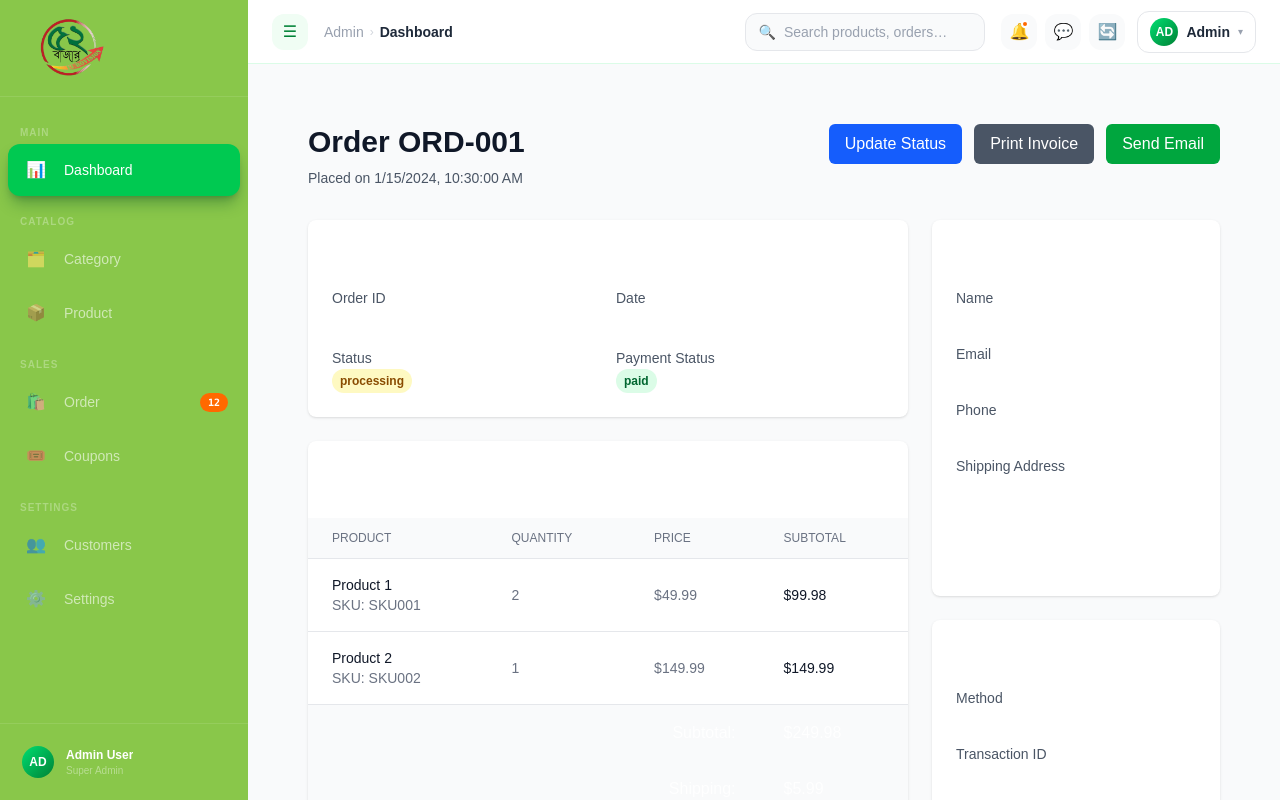
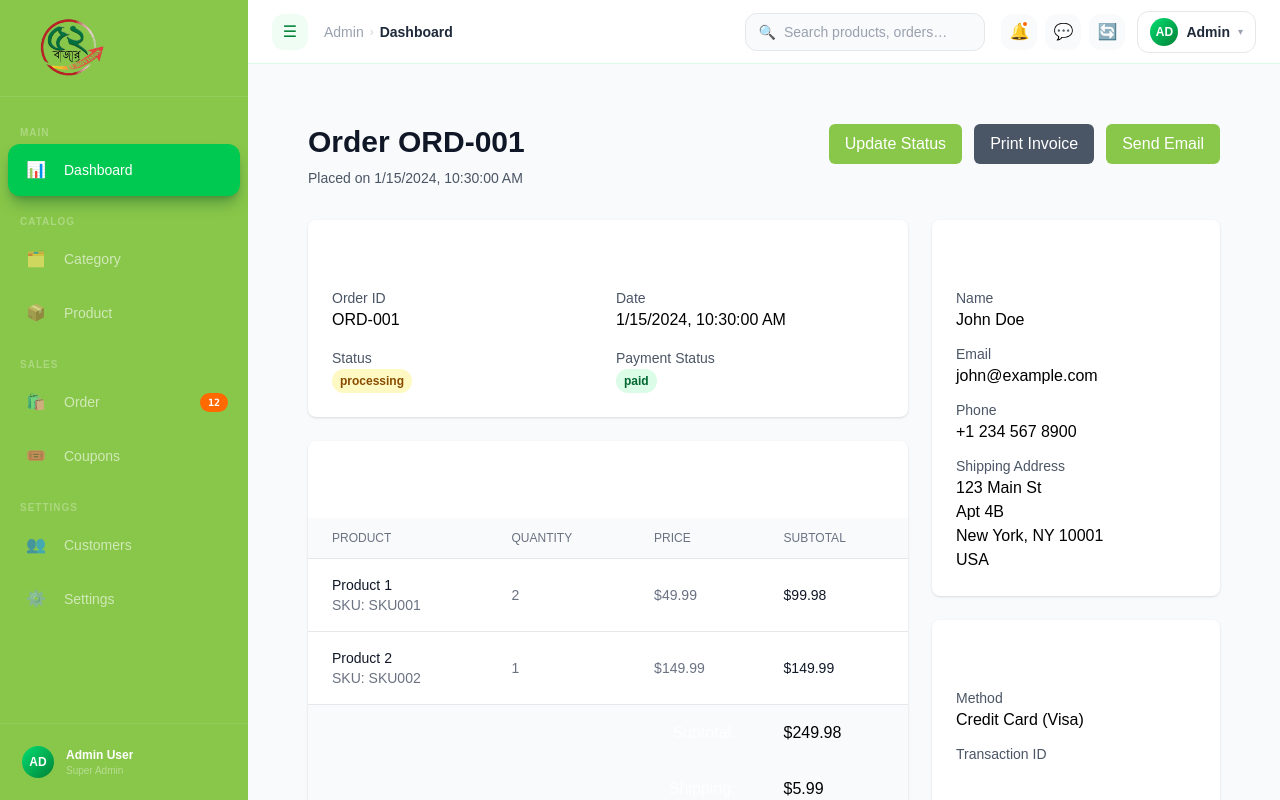
Before and after one commit to sahebbali/52bazaar-admin, a React (Vite) app: page /admin/orders/1 in a window 1280 px wide. Shown: the top 800 px of the page. Built offline with nearby package versions, Linux system fonts and the light colour scheme.

Commit message:
fix some style of order details page

```diff
--- a/src/pages/amdin/orders/OrderDetailsPage.jsx
+++ b/src/pages/amdin/orders/OrderDetailsPage.jsx
@@ -12,6 +12,7 @@ const OrderDetailsPage = () => {
   const [showStatusModal, setShowStatusModal] = useState(false);
 
   useEffect(() => {
+    console.log("Fetching details for order ID:", id);
     // Fetch order details
     const fetchOrder = async () => {
       setLoading(true);
@@ -23,7 +24,8 @@ const OrderDetailsPage = () => {
     };
     fetchOrder();
   }, [id]);
-
+  console.log("Order ID from URL:", id);
+  console.log("Order Details:", order);
   const handleUpdateStatus = async (status, note, sendEmail) => {
     // API call to update status
     console.log("Updating status:", status, note, sendEmail);
@@ -43,7 +45,7 @@ const OrderDetailsPage = () => {
   if (loading) {
     return (
       <div className="flex justify-center items-center h-64">
-        <div className="animate-spin rounded-full h-12 w-12 border-b-2 border-blue-600"></div>
+        <div className="animate-spin rounded-full h-12 w-12 border-b-2 border-(--color-primary)"></div>
       </div>
     );
   }
@@ -69,19 +71,19 @@ const OrderDetailsPage = () => {
             <div className="flex space-x-3">
               <button
                 onClick={() => setShowStatusModal(true)}
-                className="px-4 py-2 bg-blue-600 text-white rounded-md hover:bg-blue-700"
+                className="px-4 py-2 cursor-pointer bg-(--color-primary) text-white rounded-md hover:bg-(--color-primary-hover)"
               >
                 Update Status
               </button>
               <button
                 onClick={handlePrintInvoice}
-                className="px-4 py-2 bg-gray-600 text-white rounded-md hover:bg-gray-700"
+                className="px-4 py-2 cursor-pointer bg-gray-600 text-white rounded-md hover:bg-gray-700"
               >
                 Print Invoice
               </button>
               <button
                 onClick={handleSendEmail}
-                className="px-4 py-2 bg-green-600 text-white rounded-md hover:bg-green-700"
+                className="px-4 py-2 cursor-pointer bg-(--color-primary) text-white rounded-md hover:bg-(--color-primary-hover)"
               >
                 Send Email
               </button>
@@ -98,11 +100,11 @@ const OrderDetailsPage = () => {
               <div className="grid grid-cols-2 gap-4">
                 <div>
                   <p className="text-sm text-gray-600">Order ID</p>
-                  <p className="font-medium">{order.id}</p>
+                  <p className="font-medium text-black">{order.id}</p>
                 </div>
                 <div>
                   <p className="text-sm text-gray-600">Date</p>
-                  <p className="font-medium">
+                  <p className="font-medium text-black">
                     {new Date(order.date).toLocaleString()}
                   </p>
                 </div>
@@ -187,7 +189,7 @@ const OrderDetailsPage = () => {
                       >
                         Subtotal:
                       </td>
-                      <td className="px-6 py-4 font-medium">
+                      <td className="px-6 py-4 font-medium text-black">
                         ${order.subtotal.toFixed(2)}
                       </td>
                     </tr>
@@ -198,7 +200,7 @@ const OrderDetailsPage = () => {
                       >
                         Shipping:
                       </td>
-                      <td className="px-6 py-4 font-medium">
+                      <td className="px-6 py-4 font-medium text-black">
                         ${order.shipping.toFixed(2)}
                       </td>
                     </tr>
@@ -209,7 +211,7 @@ const OrderDetailsPage = () => {
                       >
                         Total:
                       </td>
-                      <td className="px-6 py-4 font-bold text-lg">
+                      <td className="px-6 py-4 font-bold text-lg text-black">
                         ${order.total.toFixed(2)}
                       </td>
                     </tr>
@@ -229,19 +231,25 @@ const OrderDetailsPage = () => {
               <div className="space-y-3">
                 <div>
                   <p className="text-sm text-gray-600">Name</p>
-                  <p className="font-medium">{order.customer.name}</p>
+                  <p className="font-medium text-black">
+                    {order.customer.name}
+                  </p>
                 </div>
                 <div>
                   <p className="text-sm text-gray-600">Email</p>
-                  <p className="font-medium">{order.customer.email}</p>
+                  <p className="font-medium text-black">
+                    {order.customer.email}
+                  </p>
                 </div>
                 <div>
                   <p className="text-sm text-gray-600">Phone</p>
-                  <p className="font-medium">{order.customer.phone}</p>
+                  <p className="font-medium text-black">
+                    {order.customer.phone}
+                  </p>
                 </div>
                 <div>
                   <p className="text-sm text-gray-600">Shipping Address</p>
-                  <p className="font-medium whitespace-pre-line">
+                  <p className="font-medium whitespace-pre-line text-black">
                     {order.customer.address}
                   </p>
                 </div>
@@ -256,7 +264,9 @@ const OrderDetailsPage = () => {
               <div className="space-y-3">
                 <div>
                   <p className="text-sm text-gray-600">Method</p>
-                  <p className="font-medium">{order.payment.method}</p>
+                  <p className="font-medium text-black">
+                    {order.payment.method}
+                  </p>
                 </div>
                 <div>
                   <p className="text-sm text-gray-600">Transaction ID</p>
--- a/src/pages/amdin/orders/components/OrderTable.jsx
+++ b/src/pages/amdin/orders/components/OrderTable.jsx
@@ -115,8 +115,8 @@ const OrderTable = ({ orders, selectedOrders, onSelectAll, onSelectOrder }) => {
               </td>
               <td className="px-6 py-4 whitespace-nowrap text-sm font-medium">
                 <Link
-                  to={`/orders/${order.id}`}
-                  className="text-blue-600 hover:text-blue-900 mr-3"
+                  to={`/admin/orders/${order.id}`}
+                  className="text-(--color-primary) hover:text-(--color-primary-hover) mr-3"
                 >
                   View
                 </Link>
```
